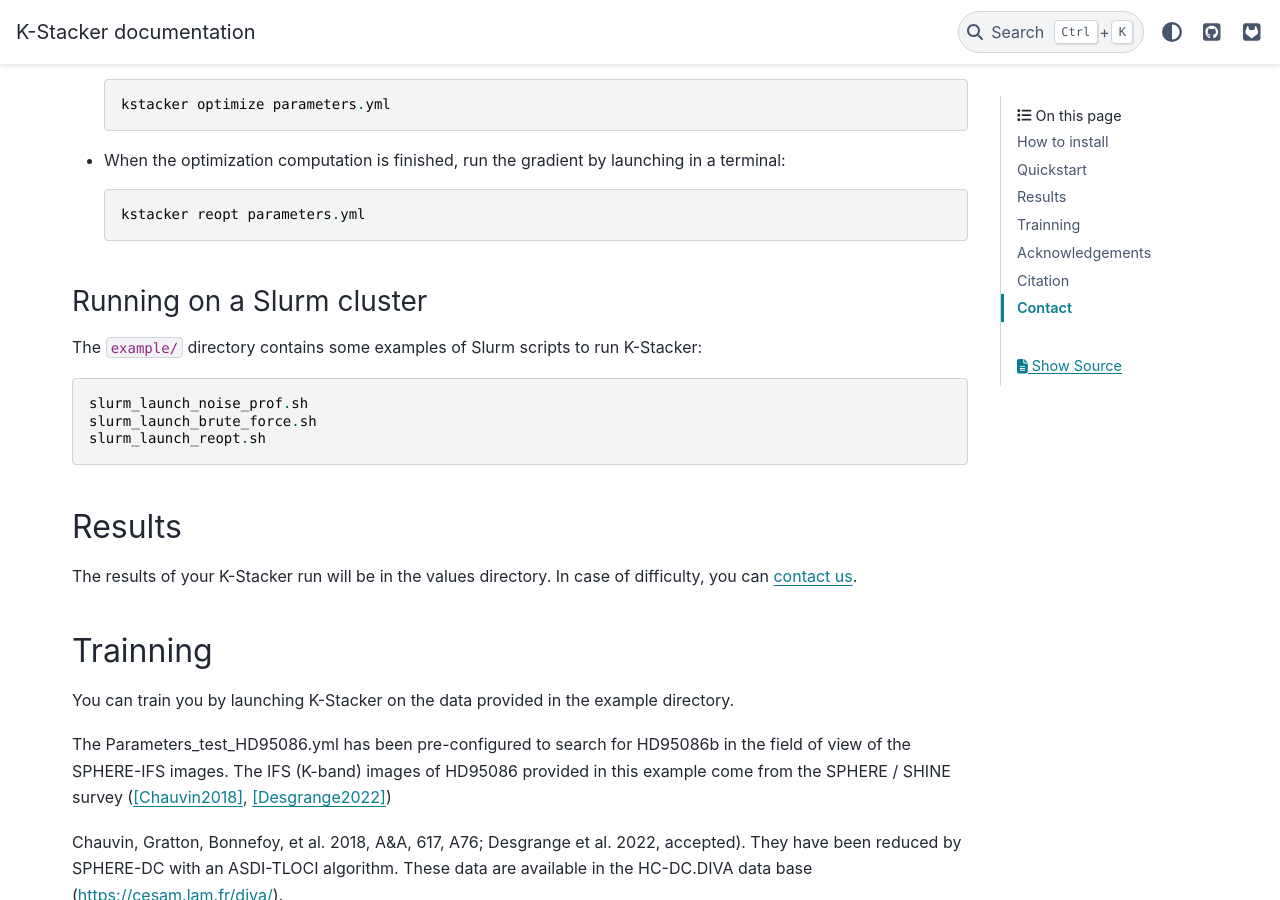
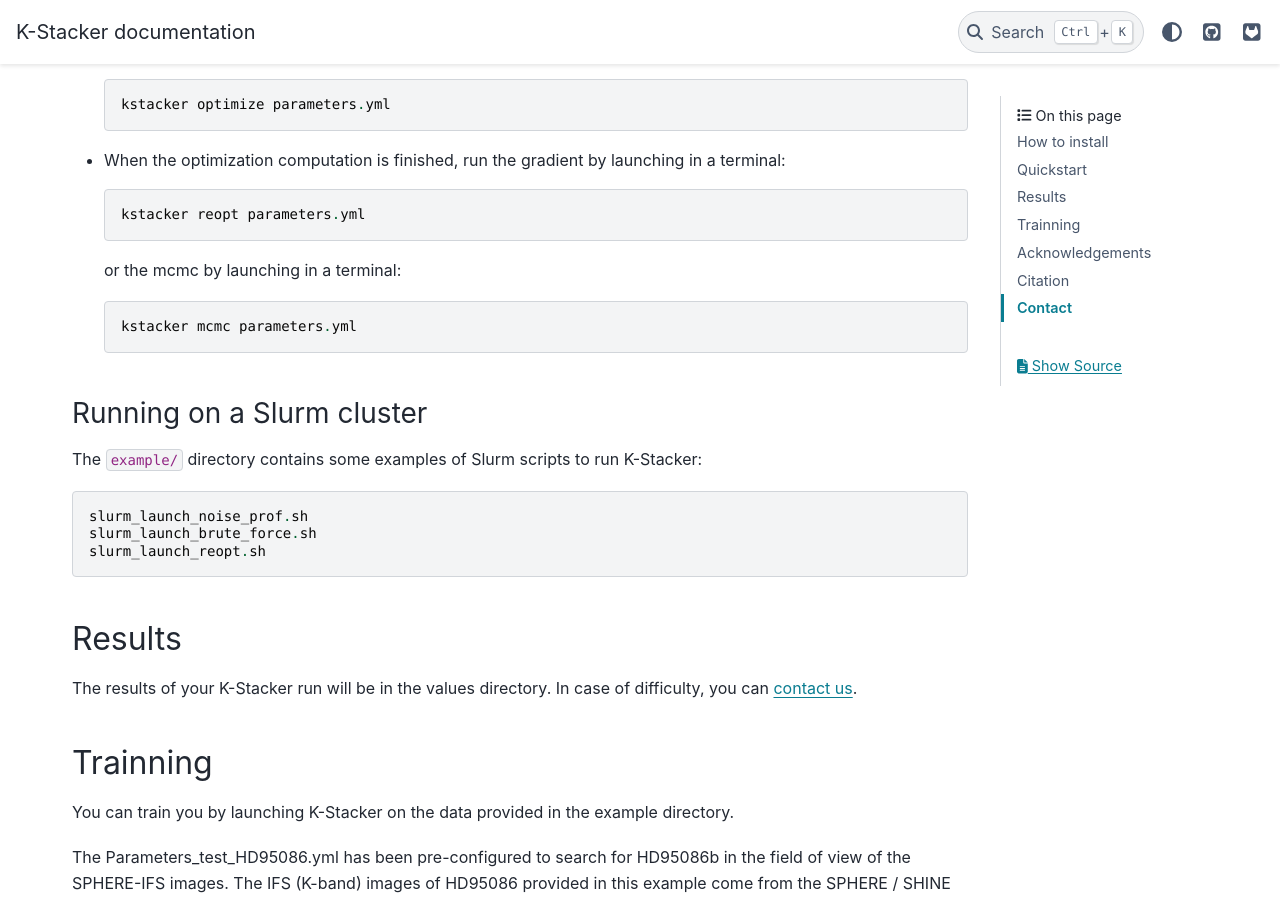
Before and after one commit to kstacker/kstacker, a Sphinx documentation site: the page built from docs/index.rst, in a window 1280 px wide and 900 px high, scrolled down 1465 px. Built offline with Sphinx 7.4.7 and the PyData theme 0.15.4, drawn with Linux system fonts in a browser that asks for light colours; the version number could not be read and is left out.

Commit message:
Update documentation for K-Stacker MCMC

```diff
--- a/docs/index.rst
+++ b/docs/index.rst
@@ -75,6 +75,11 @@
   in a terminal::
 
     kstacker reopt parameters.yml
+
+  or the mcmc by launching
+  in a terminal::
+
+    kstacker mcmc parameters.yml
 
 Running on a Slurm cluster
 ^^^^^^^^^^^^^^^^^^^^^^^^^^
```
